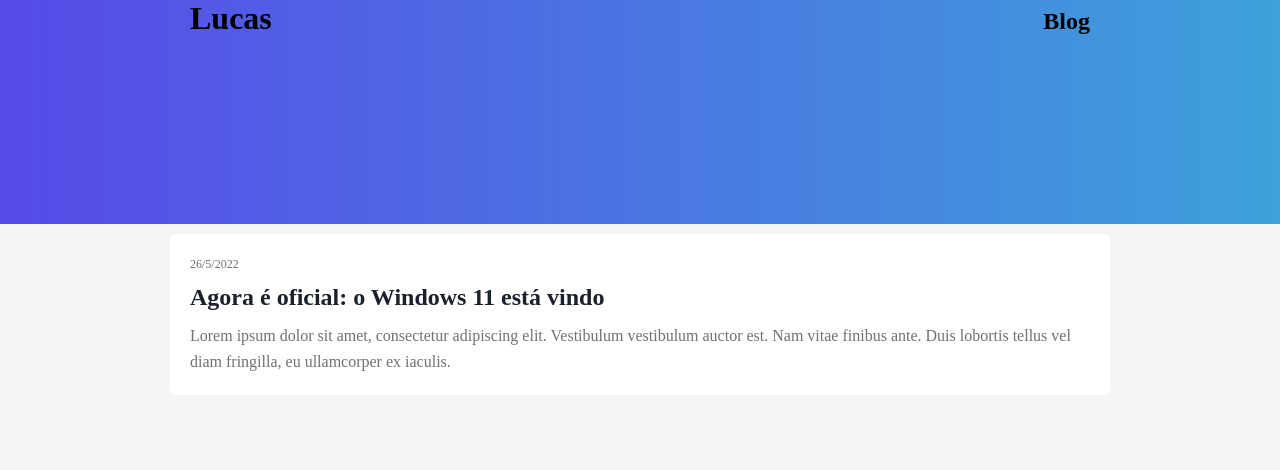
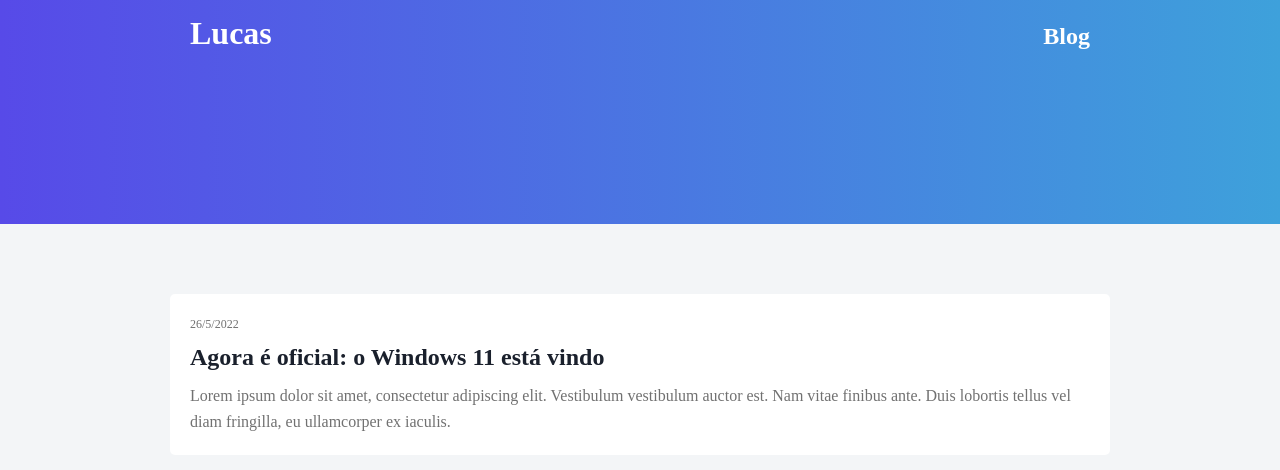
Before and after one commit to lucavieira/blog-react, a React (Create React App) app: page / in a window 1280 px wide. Shown: the top 470 px of the page. Built offline with nearby package versions, Linux system fonts and the light colour scheme.

Commit message:
Estilização no card de postagens.

```diff
--- a/src/styles/ContainerCard.js
+++ b/src/styles/ContainerCard.js
@@ -7,6 +7,12 @@ const ContainerCard = styled.div`
     padding: 20px;
     margin: 10px 0;
     border-radius: 5px;
+    position: relative;
+    transition: transform 0.5s;
+
+    &:hover {
+        transform: translate(0px, -15px);
+    }
 `
 
 export default ContainerCard
--- a/src/styles/ContainerHeader.js
+++ b/src/styles/ContainerHeader.js
@@ -6,6 +6,7 @@ const ContainerHeader = styled.div`
     display: flex;
     justify-content: space-between;
     align-items: baseline;
+    margin-top: 15px;
 `
 
 export default ContainerHeader
--- a/src/styles/Header.js
+++ b/src/styles/Header.js
@@ -6,6 +6,10 @@ const Header = styled.header`
 
     display: flex;
     justify-content: center;
+
+    margin-bottom: 60px;
+
+    color: #fff;
 `
 
 export default Header
```
